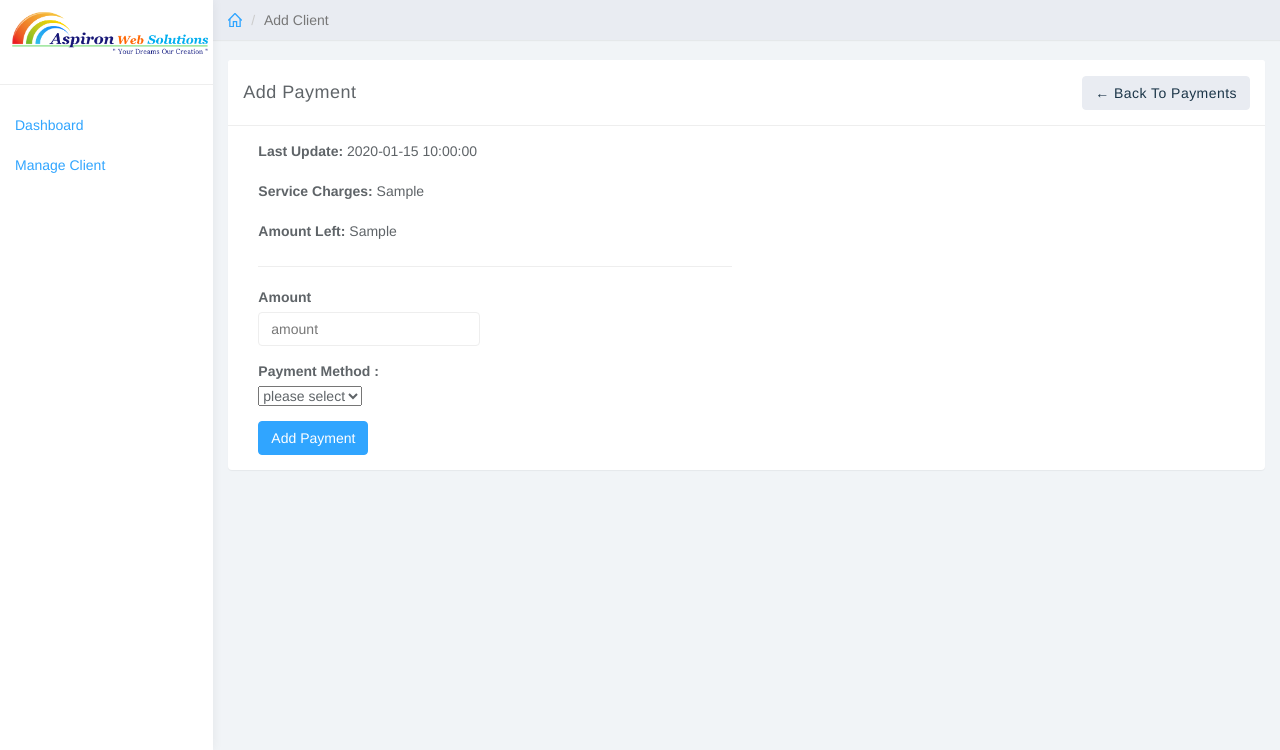
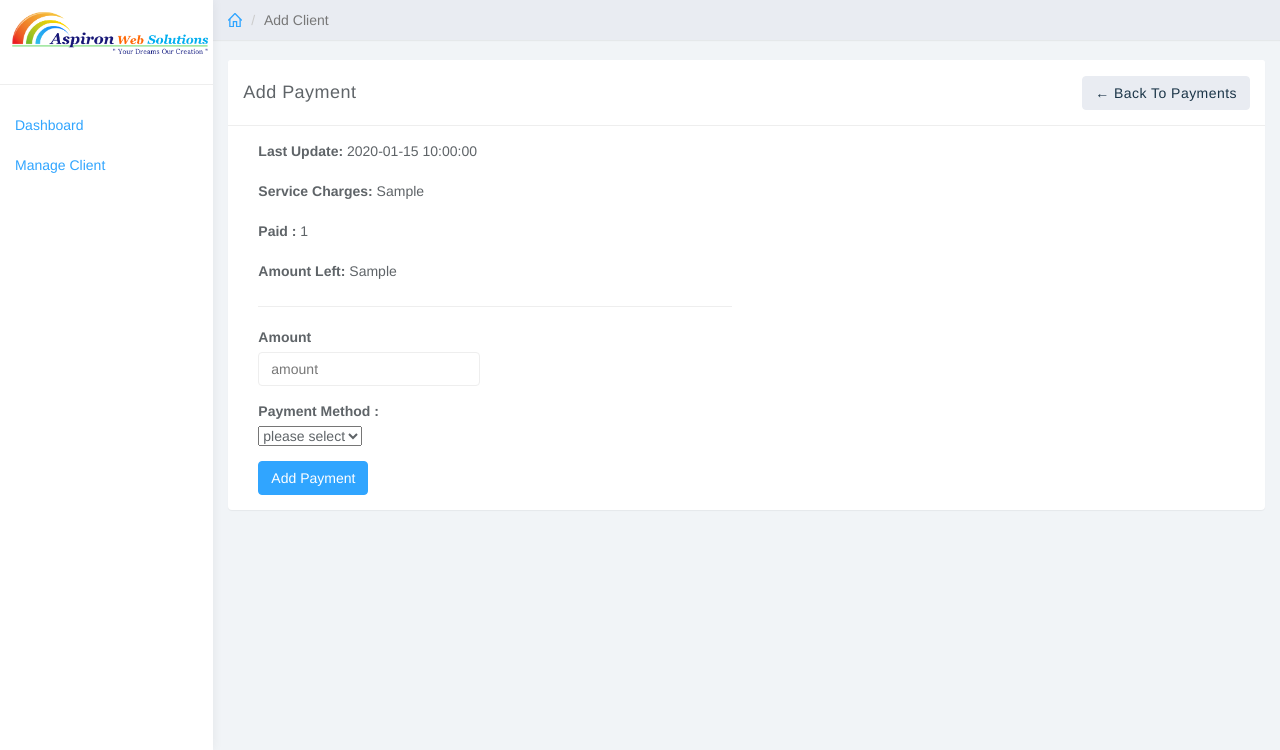
Before and after one commit to dhaivat28/clientarea, a CodeIgniter app: template application/views/admin/add_payment.php in a window 1280 px wide. Shown: the part 50-800 px from the top of the page. Run offline with CodeIgniter, Linux system fonts and the light colour scheme; the template is opened without the code that fills it: most values are stand-ins (such as "Sample title", 1, 10 or a date in 2020).

Commit message:
fixed calcualtion error in payments

```diff
--- a/application/controllers/payments.php
+++ b/application/controllers/payments.php
@@ -46,6 +46,8 @@ class Payments extends CI_Controller {
 
 			if($amount_pay<=$amount_left)
 			{
+
+
 				$final = $amount_left-$amount_pay;
 				echo "final is " .$final;
 				if($final==0)
@@ -55,6 +57,9 @@ class Payments extends CI_Controller {
 					$p_status = "partial";
 				}
 
+				$am_bl = $this->input->post('amount_balance');
+				$amount_pay = $amount_pay + $am_bl;
+				unset($data['amount_balance']);
 
 				$pay_array= array(
 					'admin_id' => $admin_id,
--- a/application/models/paymentsmodel.php
+++ b/application/models/paymentsmodel.php
@@ -47,7 +47,7 @@ class Paymentsmodel extends CI_Model {
 	public function get_details($service_id) {
 
 		$query = $this->db
-							->select(['tr_date','service_charges','service_id','amount_left'])
+							->select(['tr_date','service_charges','service_id','amount_left','amount_paid'])
 							->where('service_id',$service_id)
 							->get('payments');
 		return $query->row();
--- a/application/views/admin/add_payment.php
+++ b/application/views/admin/add_payment.php
@@ -55,6 +55,19 @@
 									</div>
 								</div>
 							</div>
+
+							<div class="form-group">
+								<div class="row">
+									<div class="col-lg-6">
+										<label>Paid : </label>
+												<?= $tr_details->amount_paid ?>
+												<?php echo form_hidden('amount_balance',$tr_details->amount_paid)?>
+									</div>
+
+								</div>
+							</div>
+
+
 							<div class="form-group">
 								<div class="row">
 									<div class="col-lg-6">
```
